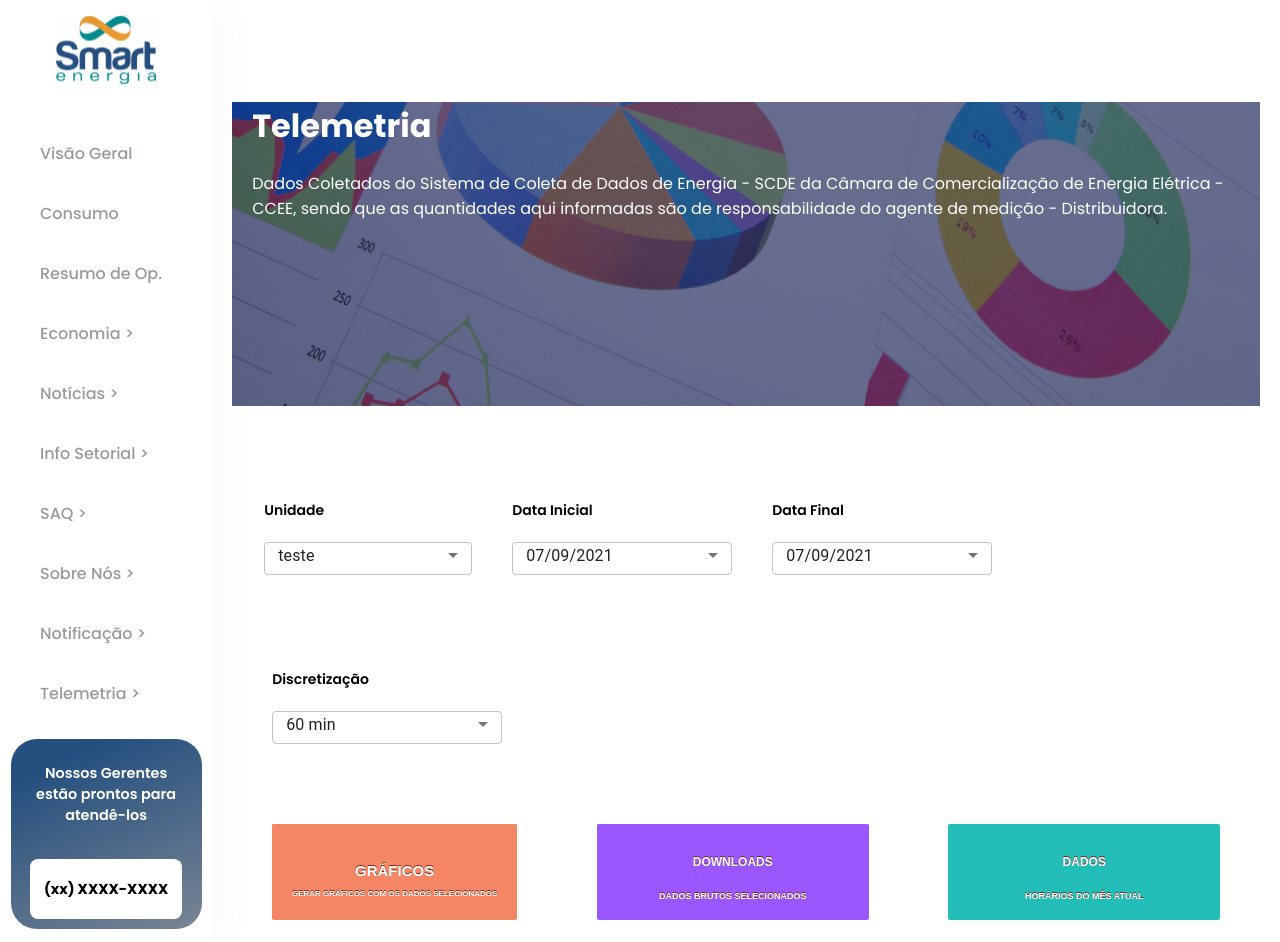
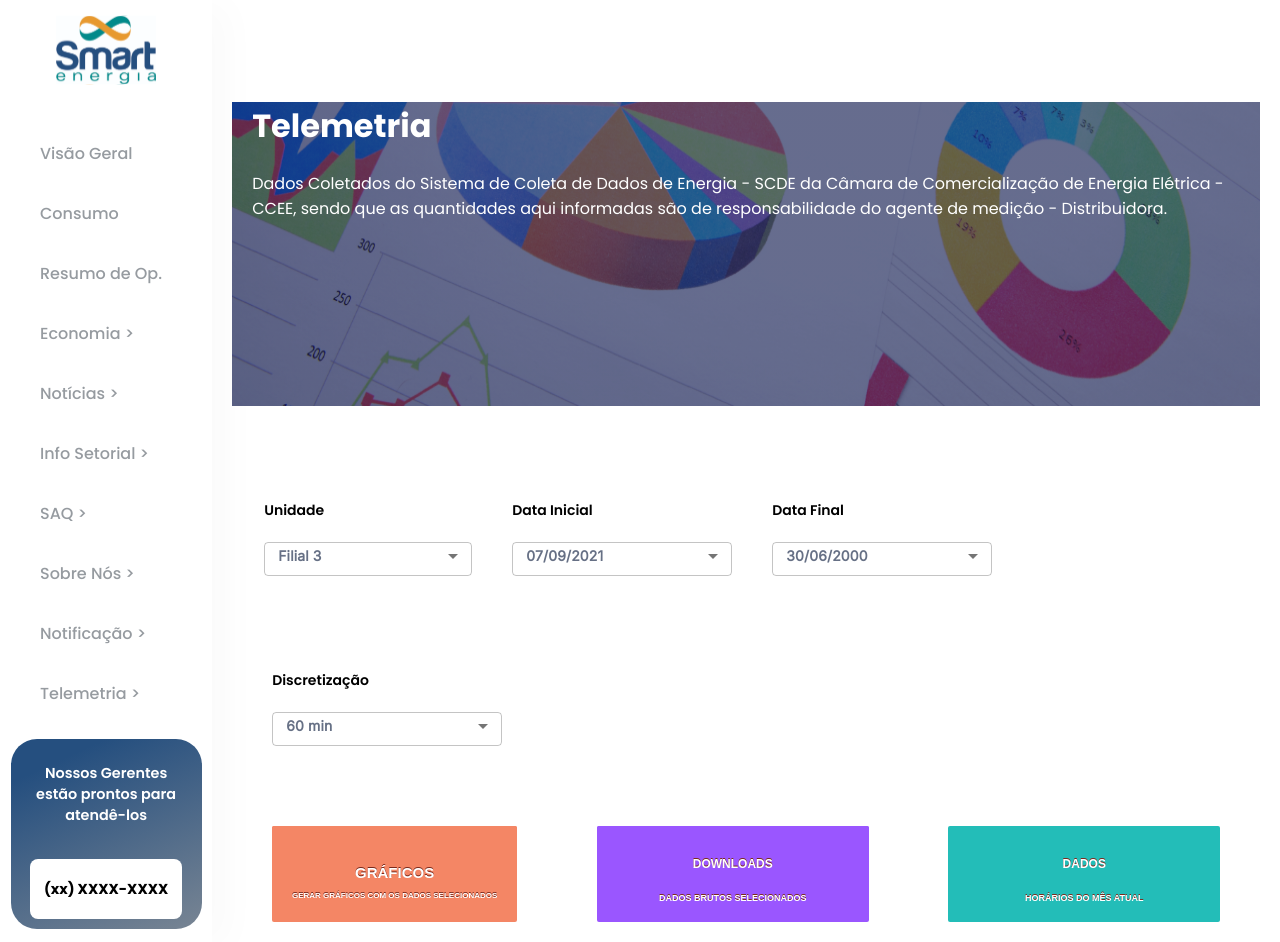
Before and after one commit to giulianopaschoalino/smart-front, a Next.js app: page /telemetria in a window 1280 px wide. Built offline with nearby package versions, Linux system fonts and the light colour scheme.

Commit message:
input finale

```diff
--- a/pages/_document.tsx
+++ b/pages/_document.tsx
@@ -39,7 +39,13 @@ export default class MyDocument extends Document {
             <link href="https://fonts.googleapis.com/css2?family=Bebas+Neue&display=swap" rel="stylesheet"></link>
             <link rel="preconnect" href="https://fonts.googleapis.com"/>
             <link rel="preconnect" href="https://fonts.gstatic.com" crossOrigin='true' />
+
             <link href="https://fonts.googleapis.com/css2?family=Poppins:ital,wght@0,100;0,200;0,300;0,400;0,500;0,600;0,700;0,800;0,900;1,100;1,200;1,300;1,400;1,500;1,600;1,700;1,800;1,900&display=swap" rel="stylesheet"/>
+
+
+<link href="https://fonts.googleapis.com/css2?family=Inter:wght@200;300;400&family=Lobster&family=Poppins:ital,wght@0,500;0,600;0,800;1,500;1,600;1,700;1,800&display=swap" rel="stylesheet" />
+
+
           </Head>
           <body>
             <Main />
--- a/pages/telemetria.tsx
+++ b/pages/telemetria.tsx
@@ -34,10 +34,10 @@ export default function Telemetria() {
           value={age}
           onChange={handleChange}
           displayEmpty
-          inputProps={{ 'aria-label': 'Without label' }}
+
         >
-          <MenuItem value="" style={{color:'primary'}}>
-           teste
+          <MenuItem value="">
+          <span className='titleMenuItem'>Filial 3</span>
           </MenuItem>
           <MenuItem value={10}>Filial 3</MenuItem>
           <MenuItem value={20}>Twenty</MenuItem>
@@ -52,10 +52,10 @@ export default function Telemetria() {
           value={age}
           onChange={handleChange}
           displayEmpty
-          inputProps={{ 'aria-label': 'Without label' }}
-         >
+
+        >
           <MenuItem value="">
-            07/09/2021
+          <span className='titleMenuItem'>07/09/2021</span>
           </MenuItem>
           <MenuItem value={10}>Filial 3</MenuItem>
           <MenuItem value={20}>Twenty</MenuItem>
@@ -70,9 +70,9 @@ export default function Telemetria() {
           onChange={handleChange}
           displayEmpty
           inputProps={{ 'aria-label': 'Without label' }}
-         >
+        >
           <MenuItem value="">
-            07/09/2021
+          <span className='titleMenuItem'>30/06/2000</span>
           </MenuItem>
           <MenuItem value={10}>Filial 3</MenuItem>
           <MenuItem value={20}>Twenty</MenuItem>
@@ -89,7 +89,7 @@ export default function Telemetria() {
           inputProps={{ 'aria-label': 'Without label' }}
          >
           <MenuItem value="">
-            60 min
+            <span className='titleMenuItem'>60 min</span>
           </MenuItem>
           <MenuItem value={10}>Filial 3</MenuItem>
           <MenuItem value={20}>Twenty</MenuItem>
--- a/styles/layouts/Telemetria/TelemetriaView.ts
+++ b/styles/layouts/Telemetria/TelemetriaView.ts
@@ -19,6 +19,14 @@ export const TelemetriaView = styled.main`
     font-size: 16px;
     line-height: 24px;
     color: #667085;
+  }
+
+  .titleMenuItem{
+    color: #667085;
+    font-family: Inter;
+    font-size: 14px;
+    font-weight: 600;
+
   }
 
 
```
